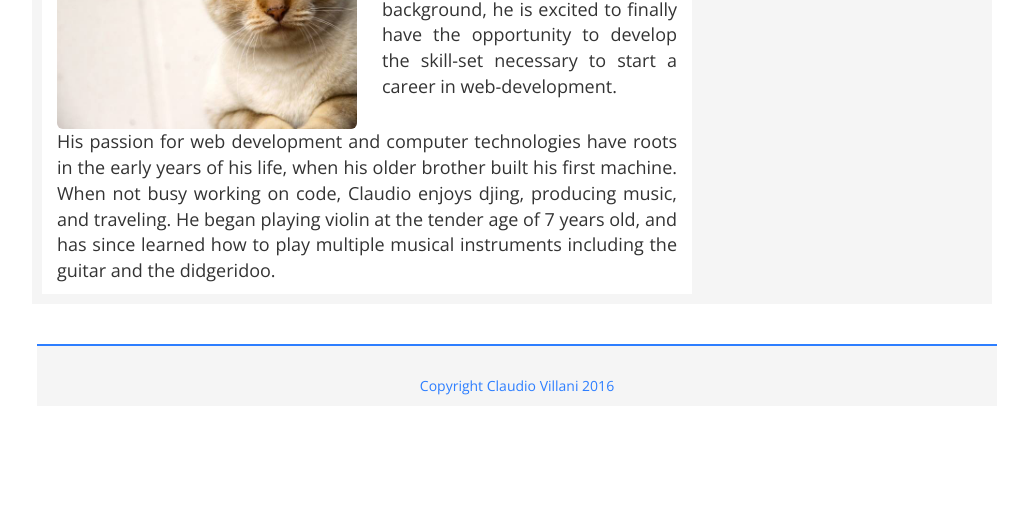
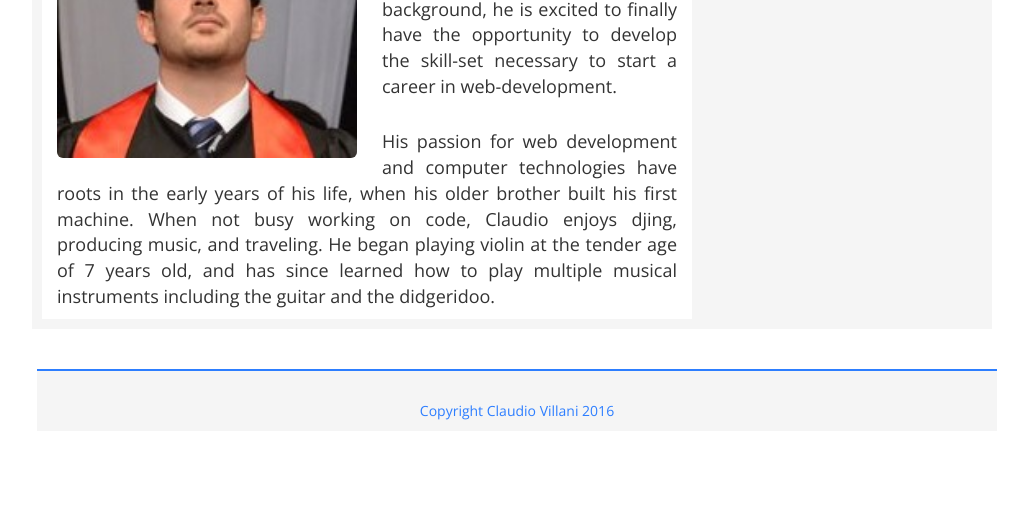
Before and after one commit to iamDio/Bootstrap-Portfolio, a plain HTML site: page index.html in a window 1280 px wide. Shown: the part 271-800 px from the top of the page, without its empty margins (128-1156 px from the left). Drawn offline with nearby package versions, Linux system fonts and the light colour scheme.

Commit message:
Fixed About Me photo

```diff
--- a/index.html
+++ b/index.html
@@ -30,7 +30,7 @@
         <div class="row center" id="main" >
             <div class="col-md-6" id="aboutMe">
                 <h2>About Me</h2>
-               <img  class=" img-rounded img-responsive" id="aboutimg" src="./assets/images/cat.jpg" alt="about me" width="400" height="300">
+               <img  class=" img-rounded img-responsive" id="aboutimg" src="./assets/images/graduation.jpg" alt="about me" width="400" height="300">
                <p> Claudio is a an aspiring full stack developer with a passion for technology. Coming from a diverse professional and educational background, he is excited to finally have the opportunity to develop the skill-set necessary to start a career in web-development. </p>
                <br>
                <p> His passion for web development and computer technologies have roots in the early years of his life, when his older brother built his first machine. When not busy working on code, Claudio enjoys djing, producing music, and traveling. He began playing violin at the tender age of 7 years old, and has since learned how to play multiple musical instruments including the guitar and the didgeridoo. </p>
```
Also changed, not shown: assets/images/about.JPG (deleted), assets/images/graduation.jpg (added).
